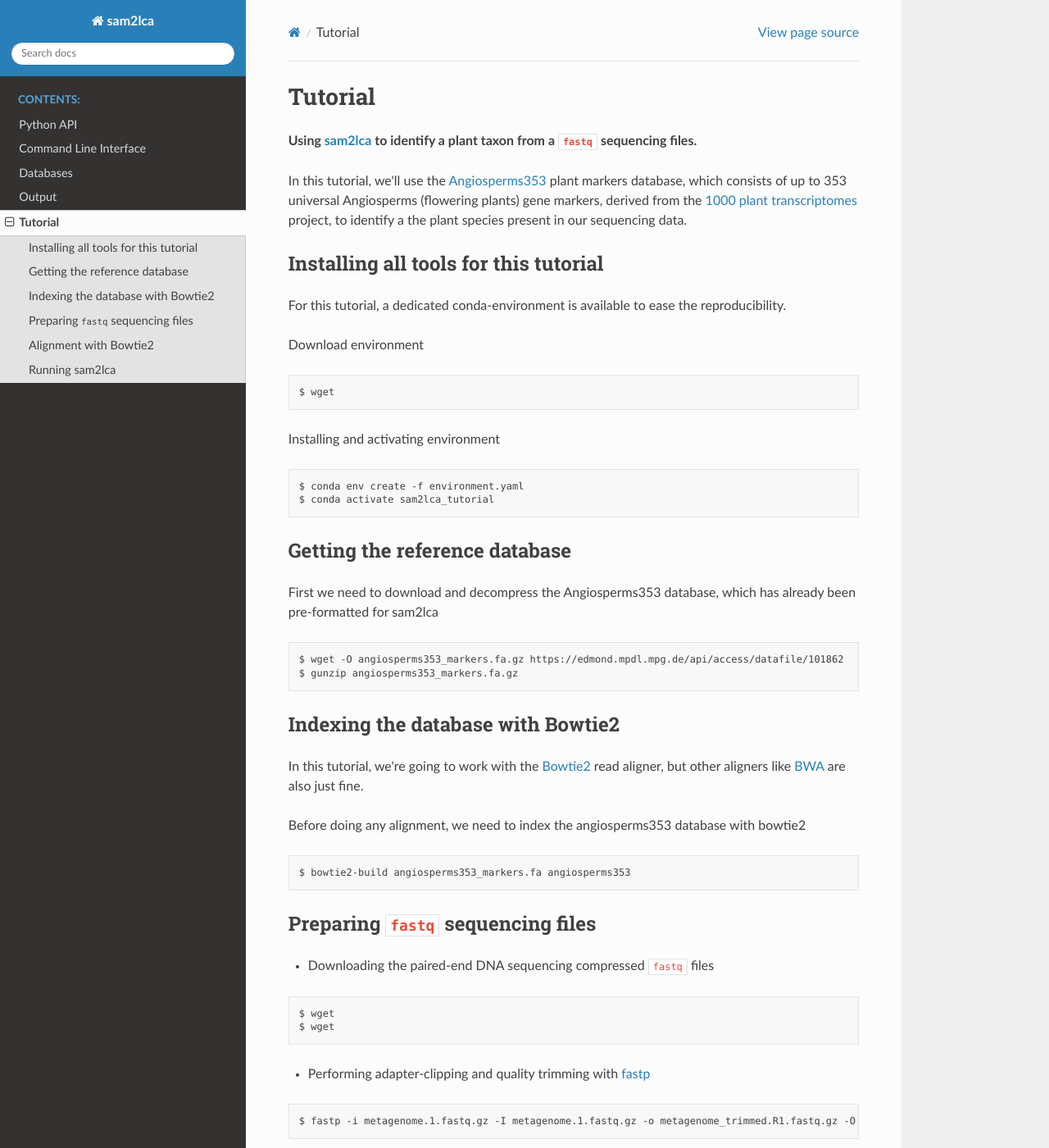
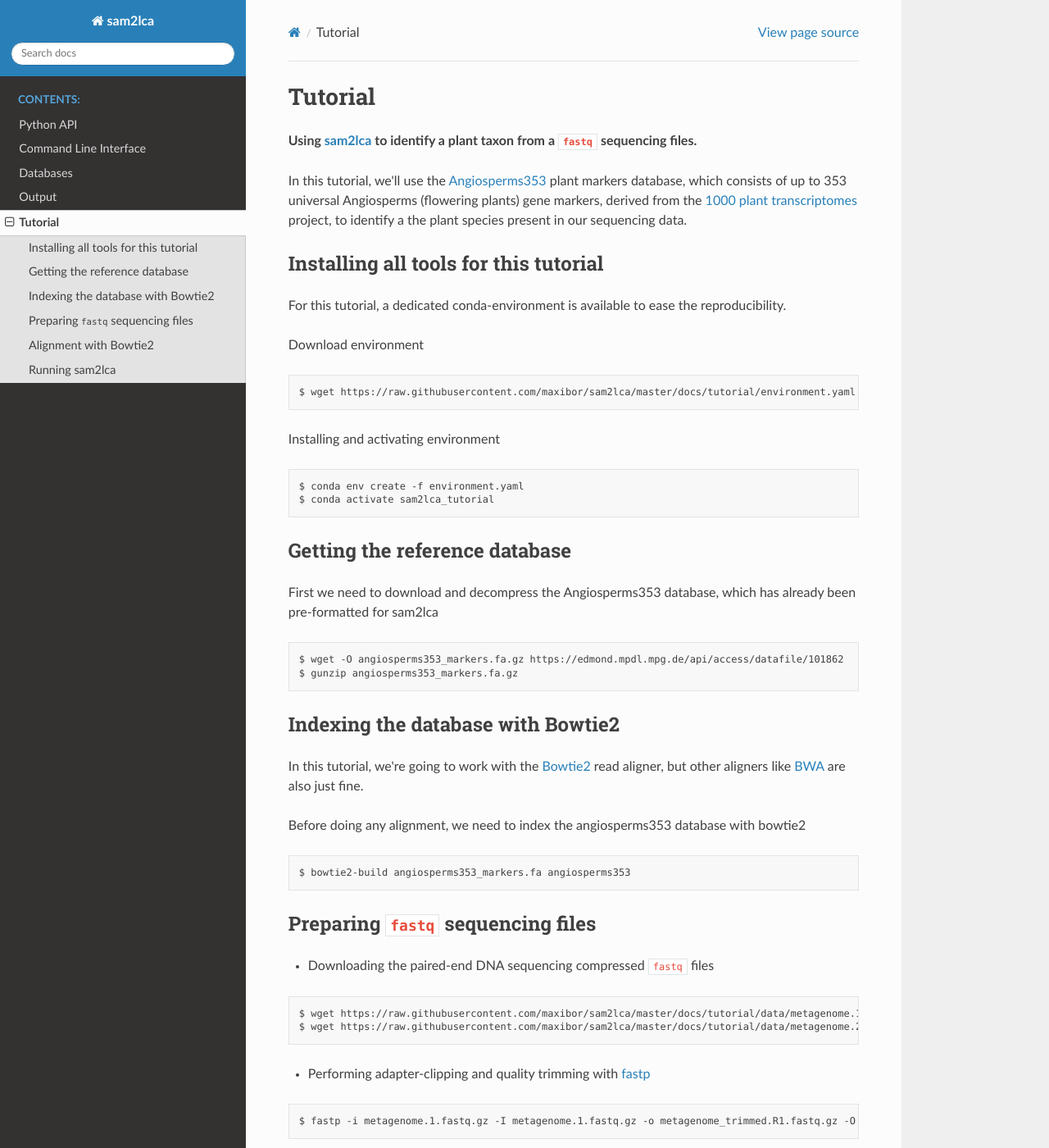
Before and after one commit to maxibor/sam2lca, a Sphinx documentation site: the page built from docs/source/tutorial.md, in a window 1280 px wide and 1400 px high. Shown: the whole window at 82% size. Built offline with Sphinx 7.4.7 and the Read the Docs theme 2.0.0, drawn with Linux system fonts in a browser that asks for light colours; some of the changed lines change nothing that is shown.

Commit message:
update tutorial data links

````diff
--- a/docs/source/tutorial.md
+++ b/docs/source/tutorial.md
@@ -11,7 +11,7 @@ For this tutorial, a dedicated conda-environment is available to ease the reprod
 Download environment
 
 ```bash
-$ wget
+$ wget https://raw.githubusercontent.com/maxibor/sam2lca/master/docs/tutorial/environment.yaml
 ```
 
 Installing and activating environment
@@ -46,8 +46,8 @@ $ bowtie2-build angiosperms353_markers.fa angiosperms353
 - Downloading the paired-end DNA sequencing compressed `fastq` files
 
 ```bash
-$ wget
-$ wget
+$ wget https://raw.githubusercontent.com/maxibor/sam2lca/master/docs/tutorial/data/metagenome.1.fastq.gz
+$ wget https://raw.githubusercontent.com/maxibor/sam2lca/master/docs/tutorial/data/metagenome.2.fastq.gz
 ```
 
 - Performing adapter-clipping and quality trimming with [fastp](https://github.com/OpenGene/fastp)
````
Also changed, not shown: 1 other file.
